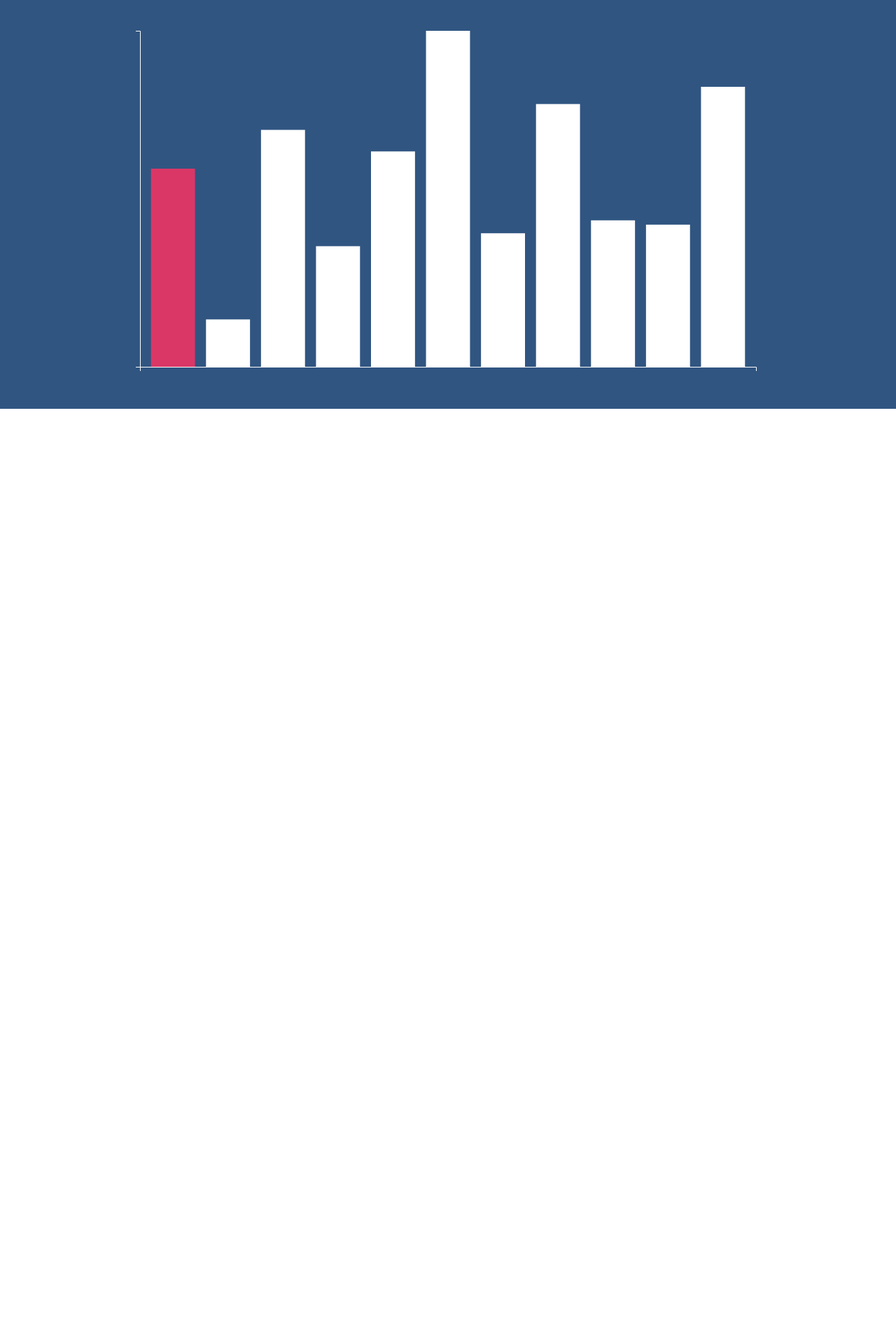
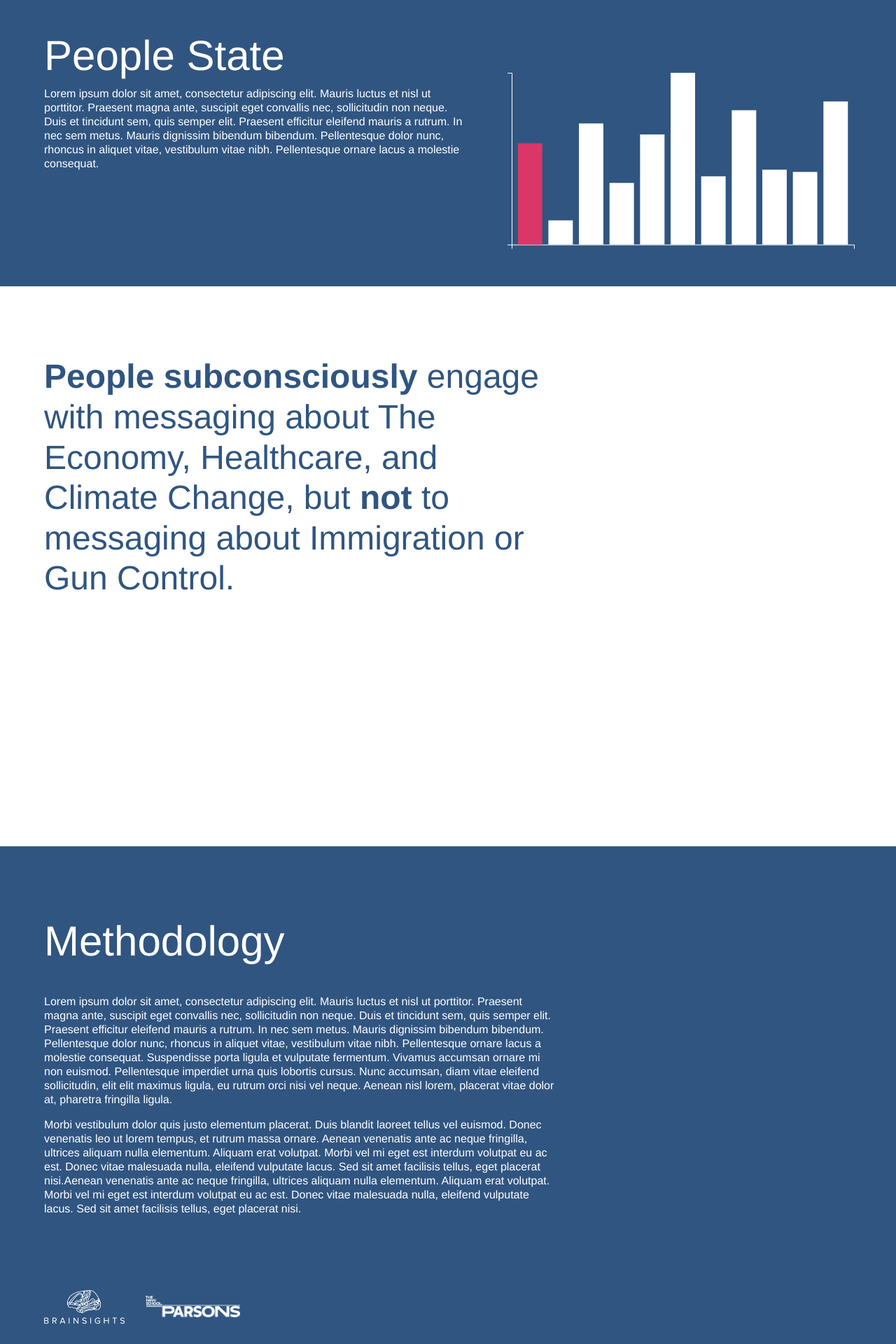
Before and after one commit to visualizedata/lulu-tannenbaum-thesis, a Vue app: page / in a window 1280 px wide. Shown: the part 1680-3600 px from the top of the page at 70% size. Before the commit the page ends 2264 px from the top, so only its background shows below. Built offline with nearby package versions, Linux system fonts and the light colour scheme.

Commit message:
Outline for whole app

```diff
--- a/src/App.vue
+++ b/src/App.vue
@@ -7,12 +7,12 @@
     <div>
       <p>{{ formattedPercentage }} state that they care about</p>
       <select v-model="selectedIssue">
-        <option v-for="issue in issues" v-bind:key="issue.issue">
-          {{ issue.issue }}
-        </option>
+        <option v-for="issue in issues" v-bind:key="issue.issue">{{ issue.issue }}</option>
       </select>
     </div>
     <BarChart :issues="issues" :selectedIssue="selectedIssue"></BarChart>
+    <MainContent />
+    <Methodology />
   </div>
 </template>
 
@@ -20,17 +20,21 @@
 import BarChart from './components/BarChart.vue'
 import Landing from './components/Landing.vue'
 import Description from './components/Description.vue'
+import MainContent from './components/MainContent.vue'
+import Methodology from './components/Methodology.vue'
 // import moment from 'moment'
 import { csv, format } from 'd3'
 // import axios from 'axios'
 import _ from 'lodash'
-console.log('fromat', format)
+
 export default {
   name: 'App',
   components: {
     BarChart,
     Landing,
     Description,
+    MainContent,
+    Methodology,
   },
   data() {
     return {
@@ -60,7 +64,6 @@ export default {
         issue: datum.Issue,
         percentage: +_.replace(datum.Percentage, '%', '') / 100,
       })).then(data => {
-        console.log('got issues', data)
         this.loading = false
         this.issues = _.shuffle(data)
         this.selectedIssue = _.first(this.issues).issue
@@ -85,4 +88,7 @@ export default {
 #app h2 {
   font-size: 60px;
 }
+#app h3 {
+  font-size: 48px;
+}
 </style>
--- a/src/components/BarChart.vue
+++ b/src/components/BarChart.vue
@@ -1,6 +1,12 @@
 <template>
-  <div>
-    <svg />
+  <div id="flex-container">
+    <div>
+      <h2>People State</h2>
+      <p>Lorem ipsum dolor sit amet, consectetur adipiscing elit. Mauris luctus et nisl ut porttitor. Praesent magna ante, suscipit eget convallis nec, sollicitudin non neque. Duis et tincidunt sem, quis semper elit. Praesent efficitur eleifend mauris a rutrum. In nec sem metus. Mauris dignissim bibendum bibendum. Pellentesque dolor nunc, rhoncus in aliquet vitae, vestibulum vitae nibh. Pellentesque ornare lacus a molestie consequat.</p>
+    </div>
+    <div id="svg-container">
+      <svg />
+    </div>
   </div>
 </template>
 
@@ -26,11 +32,13 @@ export default {
   },
   methods: {
     renderChart(issuesVal, selectedIssue) {
+      const container = select('#svg-container').node()
       const margin = 60
-      const svgWidth = 1000
-      const svgHeight = 600
-      const chartWidth = 1000 - 2 * margin
-      const chartHeight = 600 - 2 * margin
+      const svgWidth = container.clientWidth
+
+      const svgHeight = svgWidth * 0.6
+      const chartWidth = svgWidth - 2 * margin
+      const chartHeight = svgHeight - 2 * margin
 
       const svg = select('svg')
         .attr('width', svgWidth)
@@ -73,7 +81,6 @@ export default {
         .attr('height', g => chartHeight - yScale(g.percentage))
         .attr('width', xScale.bandwidth())
         .classed('selected', d => {
-          console.log(d, selectedIssue)
           return _.isEqual(d.issue, selectedIssue)
         })
     },
@@ -81,6 +88,20 @@ export default {
 }
 </script>
 <style>
+#flex-container {
+  padding-top: 60px;
+  padding-left: 63px;
+  display: flex;
+  text-align: left;
+}
+
+#flex-container > div {
+  flex: 50%;
+}
+#flex-container p {
+  line-height: 125%;
+}
+
 .bar {
   fill: #ffffff;
 }
--- /dev/null
+++ b/src/components/MainContent.vue
@@ -0,0 +1,49 @@
+<template>
+  <div id="maincontent">
+    <h3>
+      <strong>People subconsciously</strong> engage with messaging about The Economy, Healthcare, and Climate Change, but
+      <strong>not</strong> to messaging about Immigration or Gun Control.
+    </h3>
+  </div>
+</template>
+
+<script>
+export default {
+  name: 'Main Content',
+}
+</script>
+
+<style>
+#maincontent {
+  background-color: white;
+  text-align: left;
+  padding-top: 60px;
+  padding-left: 63px;
+  height: 100vh;
+  position: relative;
+}
+
+#maincontent h3 {
+  color: #305581;
+  margin: 40px 0px;
+  width: 60%;
+}
+
+#maincontent p {
+  width: 60%;
+  line-height: 125%;
+}
+
+#maincontent #img-row {
+  position: absolute;
+  bottom: 100px;
+}
+
+#maincontent img:nth-of-type(1) {
+  width: 115px;
+  margin-right: 30px;
+}
+#maincontent img:nth-of-type(2) {
+  width: 135px;
+}
+</style>
--- /dev/null
+++ b/src/components/Methodology.vue
@@ -0,0 +1,72 @@
+<template>
+  <div id="methodology">
+    <h2>Methodology</h2>
+    <p>
+      Lorem ipsum dolor sit amet, consectetur adipiscing elit. Mauris luctus et
+      nisl ut porttitor. Praesent magna ante, suscipit eget convallis nec,
+      sollicitudin non neque. Duis et tincidunt sem, quis semper elit. Praesent
+      efficitur eleifend mauris a rutrum. In nec sem metus. Mauris dignissim
+      bibendum bibendum. Pellentesque dolor nunc, rhoncus in aliquet vitae,
+      vestibulum vitae nibh. Pellentesque ornare lacus a molestie consequat.
+      Suspendisse porta ligula et vulputate fermentum. Vivamus accumsan ornare
+      mi non euismod. Pellentesque imperdiet urna quis lobortis cursus. Nunc
+      accumsan, diam vitae eleifend sollicitudin, elit elit maximus ligula, eu
+      rutrum orci nisi vel neque. Aenean nisl lorem, placerat vitae dolor at,
+      pharetra fringilla ligula.
+    </p>
+    <p>
+      Morbi vestibulum dolor quis justo elementum placerat. Duis blandit laoreet
+      tellus vel euismod. Donec venenatis leo ut lorem tempus, et rutrum massa
+      ornare. Aenean venenatis ante ac neque fringilla, ultrices aliquam nulla
+      elementum. Aliquam erat volutpat. Morbi vel mi eget est interdum volutpat
+      eu ac est. Donec vitae malesuada nulla, eleifend vulputate lacus. Sed sit
+      amet facilisis tellus, eget placerat nisi.Aenean venenatis ante ac neque
+      fringilla, ultrices aliquam nulla elementum. Aliquam erat volutpat. Morbi
+      vel mi eget est interdum volutpat eu ac est. Donec vitae malesuada nulla,
+      eleifend vulputate lacus. Sed sit amet facilisis tellus, eget placerat
+      nisi.
+    </p>
+    <div id="img-row">
+      <img src="../assets/brainsightsLogo.png" alt="brainsights logo" />
+      <img src="../assets/parsonsLogo.png" alt="parsons logo" />
+    </div>
+  </div>
+</template>
+
+<script>
+export default {
+  name: 'Methodology',
+}
+</script>
+
+<style>
+#methodology {
+  text-align: left;
+  padding-top: 60px;
+  padding-left: 63px;
+  height: 100vh;
+  position: relative;
+}
+
+#methodology h2 {
+  margin: 40px 0px;
+}
+
+#methodology p {
+  width: 60%;
+  line-height: 125%;
+}
+
+#methodology #img-row {
+  position: absolute;
+  bottom: 100px;
+}
+
+#methodology img:nth-of-type(1) {
+  width: 115px;
+  margin-right: 30px;
+}
+#methodology img:nth-of-type(2) {
+  width: 135px;
+}
+</style>
```
Also changed, not shown: src/assets/brainsightsLogo.png (added), src/assets/parsonsLogo.png (added).
